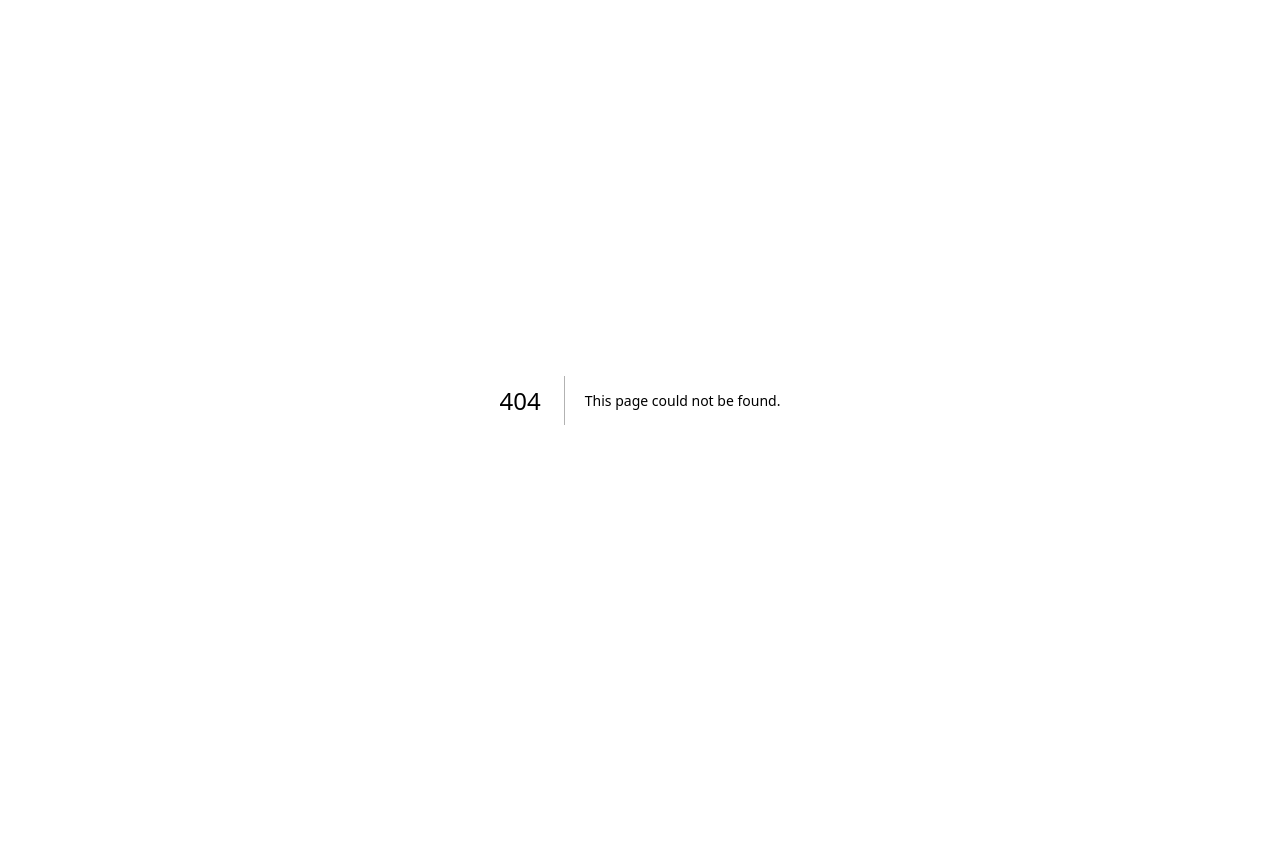
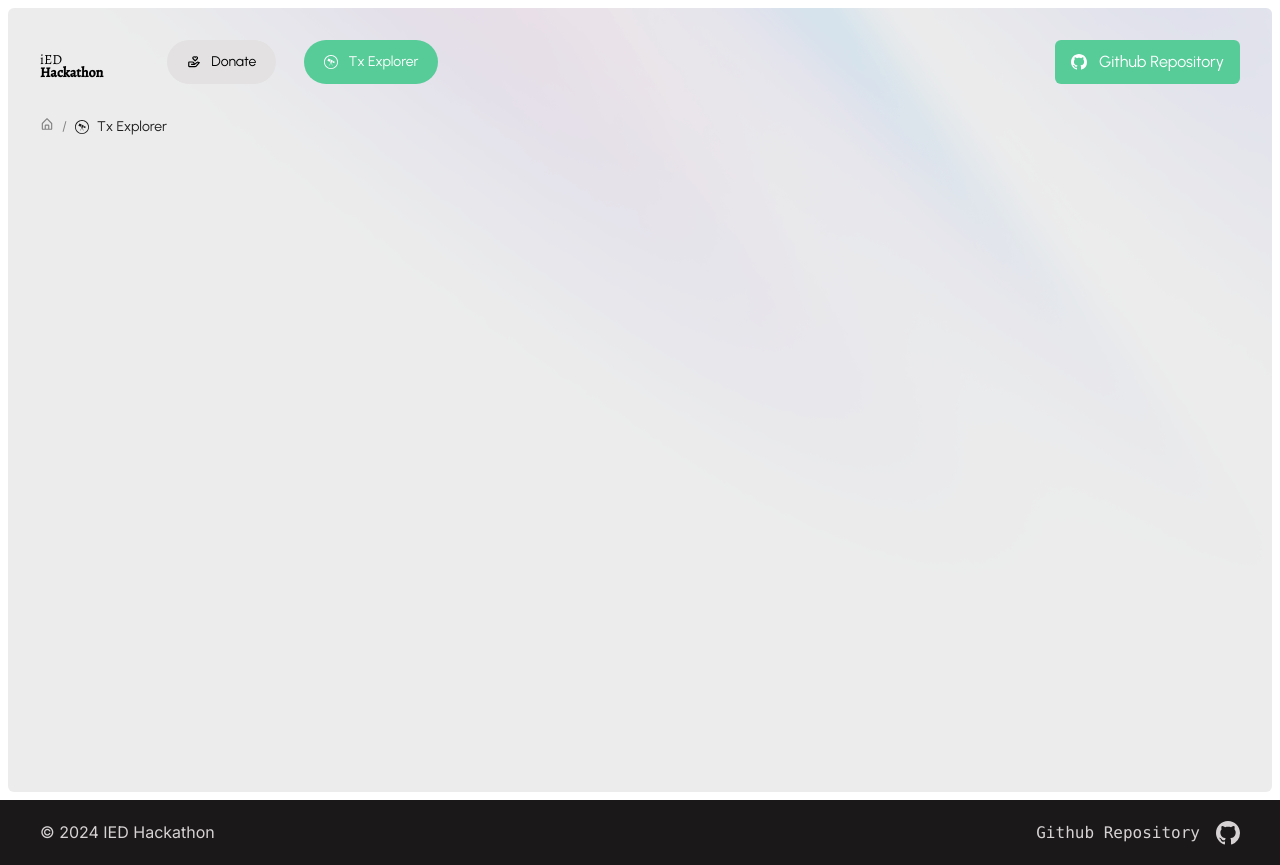
Before and after one commit to icp-hackathons/ied-hack-FE, a Next.js app: page /tx-explorer in a window 1280 px wide. Before the commit this address had no page. Before the commit the page ends 800 px from the top, so only its background shows below. Built offline with nearby package versions, Linux system fonts and the light colour scheme.

Commit message:
add transaction page

```diff
--- /dev/null
+++ b/app/tx-explorer/page.tsx
@@ -0,0 +1,42 @@
+"use client"
+import { Footer } from "@/components/Footer"
+import { Header } from "@/components/Header"
+import { Breadcrumb } from "antd"
+import Image from "next/image"
+import React from "react"
+import { BiHomeAlt } from "react-icons/bi"
+import { FaWpexplorer } from "react-icons/fa"
+
+const items = [
+  {
+    href: "/",
+    title: (
+      <div className="inline-flex items-center gap-2">
+        <BiHomeAlt className="inline" />
+      </div>
+    ),
+  },
+  {
+    title: (
+      <div className="flex items-center gap-2">
+        <FaWpexplorer />
+        <span>Tx Explorer</span>
+      </div>
+    ),
+  },
+]
+
+export default function TxExplorerPage() {
+  return (
+    <div>
+      <div className="bg-[#cfcfcf67] md:m-2 md:p-[2rem] p-[1rem] md:rounded-md urbanist min-h-[98vh] relative overflow-hidden">
+        <div className="absolute left-1/2 top-0 -ml-[39rem] w-[113.125rem] max-w-none h-[40rem] z-[-1]">
+          <Image fill alt="beams" src={"/beams-basic.png"} />
+        </div>
+        <Header />
+        <Breadcrumb items={items} className="my-[2rem]" />
+      </div>
+      <Footer />
+    </div>
+  )
+}
```
